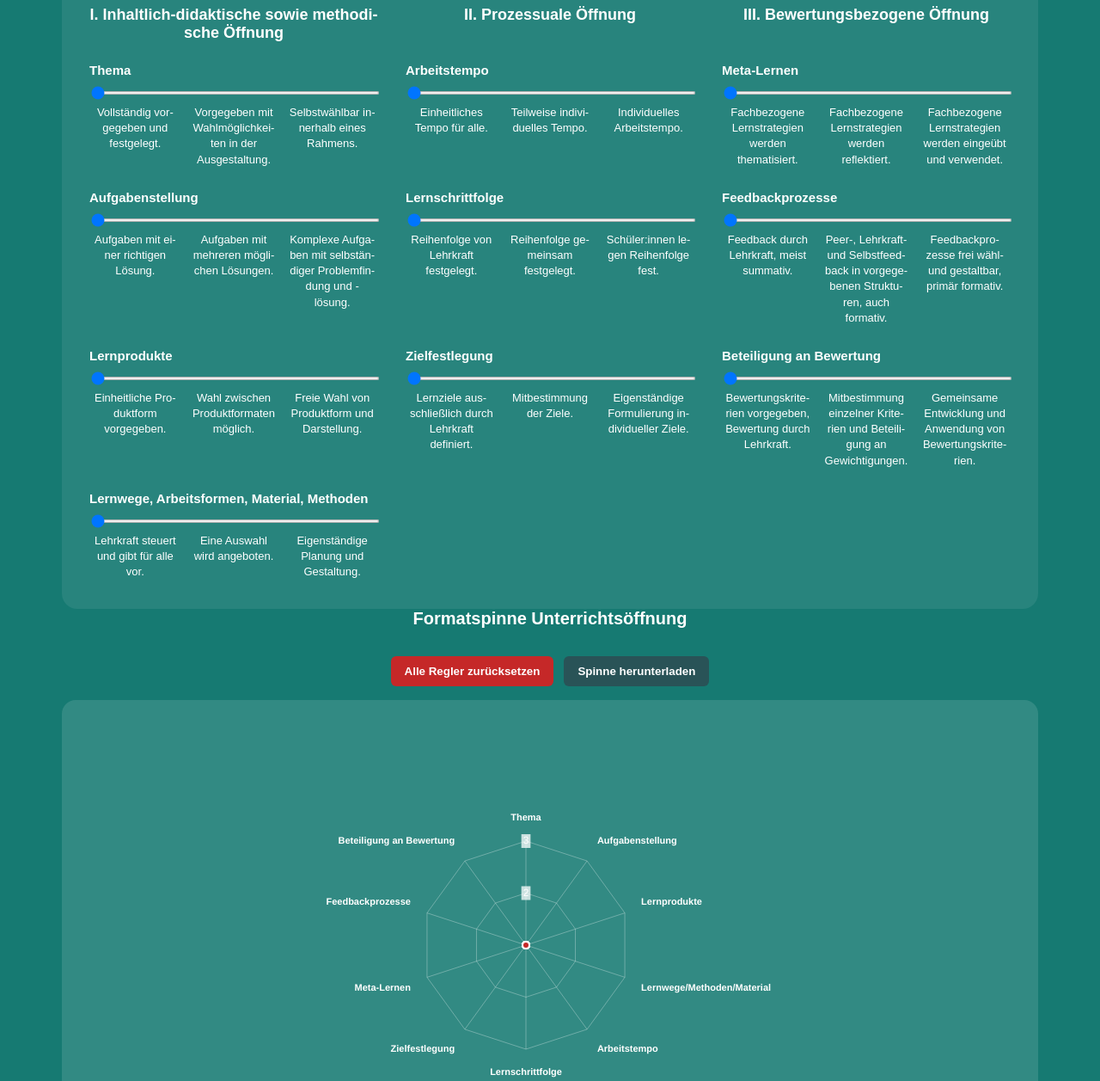
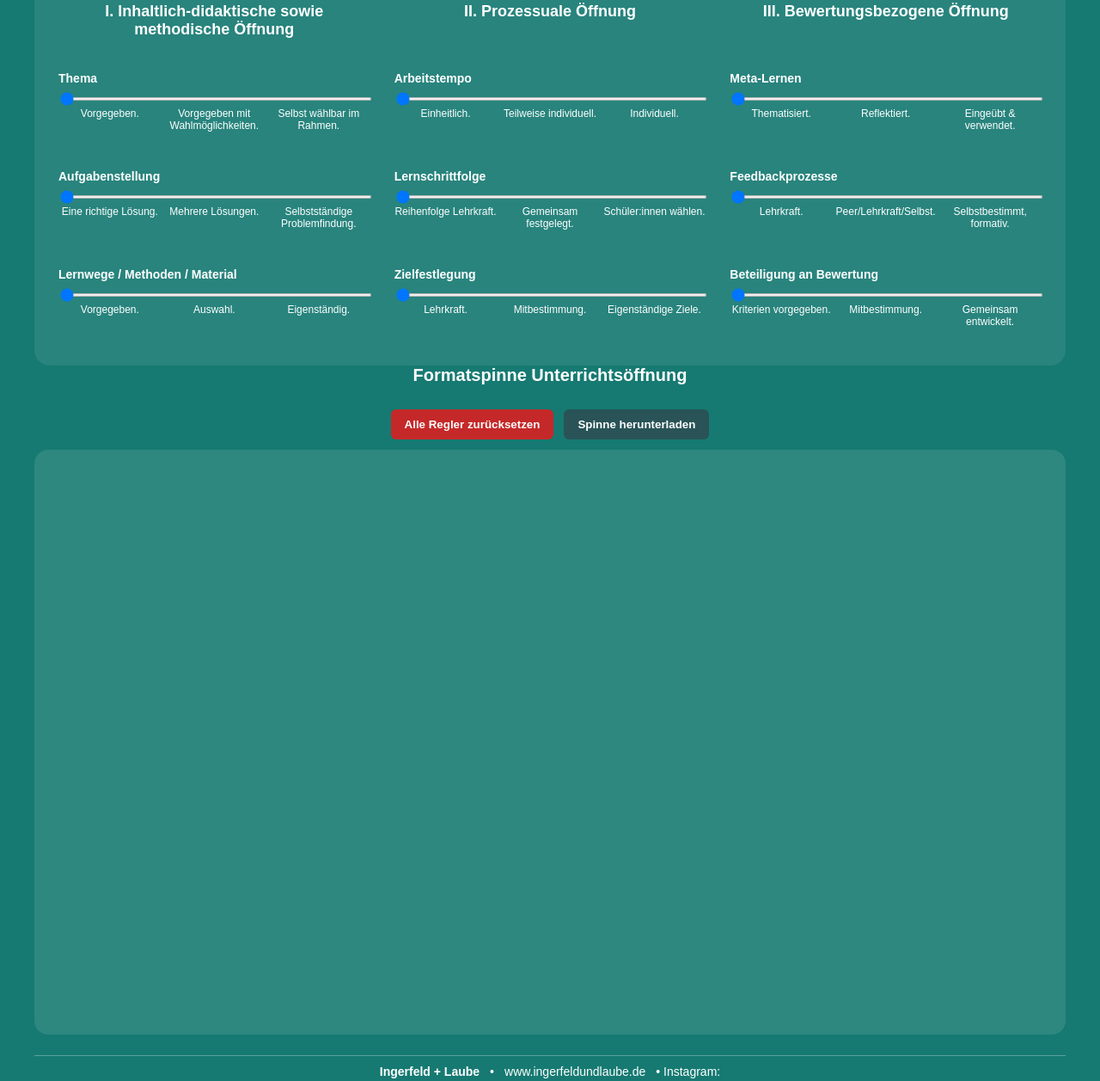
Before and after one commit to ingerfeldundlaube/Unterrichtsoeffnung, a plain HTML site: page index.html in a window 1280 px wide. Shown: the part 181-1438 px from the top of the page at 86% size. Drawn offline with nearby package versions, Linux system fonts and the light colour scheme.

Commit message:
Update index.html

```diff
--- a/index.html
+++ b/index.html
@@ -1,162 +1,166 @@
 <!DOCTYPE html>
-<html lang="de" style="hyphens:auto;-webkit-hyphens:auto;">
+<html lang="de">
 <head>
 <meta charset="UTF-8" />
 <title>Unterricht öffnen – Schieberegler & Formatspinne</title>
 <style>
-  *{hyphens:auto;-webkit-hyphens:auto;overflow-wrap:break-word;box-sizing:border-box;}
-  body{font-family:Arial, sans-serif;margin:0;background:#167a72;color:#fff;}
-  .container{max-width:1200px;margin:0 auto;padding:32px;}
+  body{
+    font-family: Arial, sans-serif;
+    margin:0; padding:0;
+    background:#167a72; color:#ffffff;
+    overflow-x:hidden;
+  }
+  .container{ max-width:1200px; margin:0 auto; padding:32px; }
   .top-brand{text-align:right;font-weight:700;margin-bottom:10px;font-size:16px;white-space:nowrap;}
   h1{text-align:center;font-size:34px;margin:0 0 8px;font-weight:700;}
   h2{text-align:center;font-size:20px;margin:0 0 26px;font-weight:600;}
 
-  /* Matrix */
-  .matrix{background:rgba(255,255,255,0.08);padding:32px;border-radius:18px;display:grid;gap:24px;}
-  .row{display:grid;grid-template-columns:repeat(3, minmax(0,1fr));column-gap:32px;align-items:start;}
-  .col-header{font-size:18px;font-weight:700;text-align:center;}
+  .grid{
+    display:grid;
+    grid-template-columns:repeat(3,1fr);
+    gap:28px;
+    background:rgba(255,255,255,0.08);
+    padding:28px;
+    border-radius:18px;
+  }
+  .col-header{font-size:18px;font-weight:700;margin-bottom:10px;text-align:center;}
+  .dimension{margin-bottom:16px;}
+  .label{font-weight:700;margin-bottom:4px;font-size:14px;}
 
-  .dimension{min-width:0;}
-  .label{font-weight:700;margin-bottom:6px;font-size:15px;}
   input[type=range]{width:100%;height:4px;background:#d9dede;border-radius:2px;outline:none;}
-  input[type=range]::-webkit-slider-thumb{-webkit-appearance:none;height:18px;width:18px;border-radius:50%;background:#c52828;border:2px solid #fff;cursor:pointer;}
+  input[type=range]::-webkit-slider-thumb{
+    -webkit-appearance:none;height:18px;width:18px;border-radius:50%;background:#c52828;border:2px solid #fff;cursor:pointer;
+  }
 
-  .desc{display:grid;grid-template-columns:repeat(3,1fr);gap:8px;margin-top:6px;line-height:1.4;font-size:13px;}
-  .desc div{text-align:center;padding:2px;}
+  .desc{display:flex;justify-content:space-between;font-size:12px;margin-top:4px;}
+  .desc div{text-align:center;width:33%;}
 
-  .controls{display:flex;gap:12px;justify-content:center;margin:32px 0 16px;}
+  .controls{display:flex;gap:12px;justify-content:center;margin:28px 0 12px;}
   .btn{padding:10px 16px;border:none;border-radius:6px;font-weight:600;color:#fff;cursor:pointer;}
   .btn-reset{background:#c52828;}
   .btn-save{background:#295357;}
 
-  #radarCanvasWrap{background:rgba(255,255,255,0.12);padding:26px;border-radius:16px;display:flex;justify-content:center;margin-bottom:16px;}
-  canvas{width:520px;height:520px;max-width:520px;max-height:520px;}
+  #radarCanvasWrap{
+    background:rgba(255,255,255,0.1);
+    padding:40px;border-radius:16px;
+    display:flex;justify-content:center;margin-bottom:12px;
+  }
+  canvas{max-width:600px;max-height:600px;width:600px;height:600px;}
 
-  footer{text-align:center;font-size:14px;border-top:1px solid rgba(255,255,255,0.3);padding-top:12px;margin-top:26px;}
+  footer{text-align:center;font-size:14px;border-top:1px solid rgba(255,255,255,0.3);padding-top:10px;margin-top:24px;}
   footer a{color:#fff;text-decoration:none;}
+  footer .row{display:flex;gap:12px;justify-content:center;flex-wrap:wrap;}
 </style>
+<script src="https://cdn.jsdelivr.net/npm/chart.js"></script>
 </head>
 <body>
 <div class="container">
-
 <div class="top-brand">Ingerfeld + Laube</div>
-
 <h1>Wie lässt sich Unterricht öffnen?</h1>
 <h2>Mit dem Schieberegler Dimensionen der Unterrichtsöffnung reflektieren</h2>
 
-  <div class="matrix">
-    <!-- Kopfzeile -->
-    <div class="row">
+<div class="grid">
   <div class="col-header">I. Inhaltlich-didaktische sowie methodische Öffnung</div>
   <div class="col-header">II. Prozessuale Öffnung</div>
   <div class="col-header">III. Bewertungsbezogene Öffnung</div>
-    </div>
 
-    <!-- I1 II1 III1 -->
-    <div class="row">
+  <!-- Thema -->
   <div class="dimension">
     <div class="label">Thema</div>
     <input class="slider" type="range" min="1" max="3" value="1">
     <div class="desc">
-          <div>Vollständig vorgegeben und festgelegt.</div>
-          <div>Vorgegeben mit Wahlmöglichkeiten in der Ausgestaltung.</div>
-          <div>Selbstwählbar innerhalb eines Rahmens.</div>
+      <div>Vorgegeben.</div>
+      <div>Vorgegeben mit Wahlmöglichkeiten.</div>
+      <div>Selbst wählbar im Rahmen.</div>
     </div>
   </div>
+
+  <!-- Arbeitstempo -->
   <div class="dimension">
     <div class="label">Arbeitstempo</div>
     <input class="slider" type="range" min="1" max="3" value="1">
     <div class="desc">
-          <div>Einheitliches Tempo für alle.</div>
-          <div>Teilweise individuelles Tempo.</div>
-          <div>Individuelles Arbeitstempo.</div>
+      <div>Einheitlich.</div>
+      <div>Teilweise individuell.</div>
+      <div>Individuell.</div>
     </div>
   </div>
+
+  <!-- Meta-Lernen -->
   <div class="dimension">
     <div class="label">Meta-Lernen</div>
     <input class="slider" type="range" min="1" max="3" value="1">
     <div class="desc">
-          <div>Fachbezogene Lernstrategien werden thematisiert.</div>
-          <div>Fachbezogene Lernstrategien werden reflektiert.</div>
-          <div>Fachbezogene Lernstrategien werden eingeübt und verwendet.</div>
-        </div>
+      <div>Thematisiert.</div>
+      <div>Reflektiert.</div>
+      <div>Eingeübt & verwendet.</div>
     </div>
   </div>
 
-    <!-- I2 II2 III2 -->
-    <div class="row">
+  <!-- Aufgabenstellung -->
   <div class="dimension">
     <div class="label">Aufgabenstellung</div>
     <input class="slider" type="range" min="1" max="3" value="1">
     <div class="desc">
-          <div>Aufgaben mit einer richtigen Lösung.</div>
-          <div>Aufgaben mit mehreren möglichen Lösungen.</div>
-          <div>Komplexe Aufgaben mit selbständiger Problemfindung und -lösung.</div>
+      <div>Eine richtige Lösung.</div>
+      <div>Mehrere Lösungen.</div>
+      <div>Selbstständige Problemfindung.</div>
     </div>
   </div>
+
+  <!-- Lernschrittfolge -->
   <div class="dimension">
     <div class="label">Lernschrittfolge</div>
     <input class="slider" type="range" min="1" max="3" value="1">
     <div class="desc">
-          <div>Reihenfolge von Lehrkraft festgelegt.</div>
-          <div>Reihenfolge gemeinsam festgelegt.</div>
-          <div>Schüler:innen legen Reihenfolge fest.</div>
+      <div>Reihenfolge Lehrkraft.</div>
+      <div>Gemeinsam festgelegt.</div>
+      <div>Schüler:innen wählen.</div>
     </div>
   </div>
+
+  <!-- Feedbackprozesse -->
   <div class="dimension">
     <div class="label">Feedbackprozesse</div>
     <input class="slider" type="range" min="1" max="3" value="1">
     <div class="desc">
-          <div>Feedback durch Lehrkraft, meist summativ.</div>
-          <div>Peer-, Lehrkraft- und Selbstfeedback in vorgegebenen Strukturen, auch formativ.</div>
-          <div>Feedbackprozesse frei wähl- und gestaltbar, primär formativ.</div>
-        </div>
+      <div>Lehrkraft.</div>
+      <div>Peer/Lehrkraft/Selbst.</div>
+      <div>Selbstbestimmt, formativ.</div>
     </div>
   </div>
 
-    <!-- I3 II3 III3 -->
-    <div class="row">
+  <!-- Lernwege / Methoden / Material -->
   <div class="dimension">
-        <div class="label">Lernprodukte</div>
+    <div class="label">Lernwege / Methoden / Material</div>
     <input class="slider" type="range" min="1" max="3" value="1">
     <div class="desc">
-          <div>Einheitliche Produktform vorgegeben.</div>
-          <div>Wahl zwischen Produktformaten möglich.</div>
-          <div>Freie Wahl von Produktform und Darstellung.</div>
+      <div>Vorgegeben.</div>
+      <div>Auswahl.</div>
+      <div>Eigenständig.</div>
     </div>
   </div>
+
+  <!-- Zielfestlegung -->
   <div class="dimension">
     <div class="label">Zielfestlegung</div>
     <input class="slider" type="range" min="1" max="3" value="1">
     <div class="desc">
-          <div>Lernziele ausschließlich durch Lehrkraft definiert.</div>
-          <div>Mitbestimmung der Ziele.</div>
-          <div>Eigenständige Formulierung individueller Ziele.</div>
+      <div>Lehrkraft.</div>
+      <div>Mitbestimmung.</div>
+      <div>Eigenständige Ziele.</div>
     </div>
   </div>
+
+  <!-- Beteiligung an Bewertung -->
   <div class="dimension">
     <div class="label">Beteiligung an Bewertung</div>
     <input class="slider" type="range" min="1" max="3" value="1">
     <div class="desc">
-          <div>Bewertungskriterien vorgegeben, Bewertung durch Lehrkraft.</div>
-          <div>Mitbestimmung einzelner Kriterien und Beteiligung an Gewichtigungen.</div>
-          <div>Gemeinsame Entwicklung und Anwendung von Bewertungskriterien.</div>
+      <div>Kriterien vorgegeben.</div>
+      <div>Mitbestimmung.</div>
+      <div>Gemeinsam entwickelt.</div>
     </div>
-      </div>
-    </div>
-
-    <!-- I4 -->
-    <div class="row">
-      <div class="dimension">
-        <div class="label">Lernwege, Arbeitsformen, Material, Methoden</div>
-        <input class="slider" type="range" min="1" max="3" value="1">
-        <div class="desc">
-          <div>Lehrkraft steuert und gibt für alle vor.</div>
-          <div>Eine Auswahl wird angeboten.</div>
-          <div>Eigenständige Planung und Gestaltung.</div>
-        </div>
-      </div>
-      <div></div><div></div>
   </div>
 </div>
 
@@ -165,86 +169,13 @@
   <button id="btnReset" class="btn btn-reset">Alle Regler zurücksetzen</button>
   <button id="btnSave" class="btn btn-save">Spinne herunterladen</button>
 </div>
+
 <div id="radarCanvasWrap">
-    <canvas id="radarChart" width="520" height="520"></canvas>
+  <canvas id="radarChart"></canvas>
 </div>
 
 <footer>
-    <strong>Ingerfeld + Laube</strong> •
-    <a href="https://www.ingerfeldundlaube.de" target="_blank">www.ingerfeldundlaube.de</a> •
-    Instagram:<a href="https://instagram.com/ingerfeldundlaube" target="_blank">@ingerfeldundlaube</a>
-  </footer>
-
-</div>
-
-<script src="https://cdn.jsdelivr.net/npm/chart.js"></script>
-<script>
-const sliders = Array.from(document.querySelectorAll('.slider'));
-
-const labels = [
-  "Thema","Aufgabenstellung","Lernprodukte","Lernwege/Methoden/Material",
-  "Arbeitstempo","Lernschrittfolge","Zielfestlegung",
-  "Meta-Lernen","Feedbackprozesse","Beteiligung an Bewertung"
-];
-
-const map = [0,4,7,1,5,8,2,6,9,3];
-
-const ctx = document.getElementById('radarChart');
-const chart = new Chart(ctx,{
-  type:'radar',
-  data:{labels, datasets:[{
-    data: map.map(i => 1),
-    borderColor:'#fff',
-    backgroundColor:'rgba(255,255,255,0.25)',
-    fill:true,
-    pointBackgroundColor:'#c52828',
-    pointBorderColor:'#fff',
-    pointRadius:4,
-    borderWidth:2
-  }]},
-  options:{
-    layout:{padding:{top:10,right:10,bottom:10,left:10}},
-    plugins:{legend:{display:false}},
-    scales:{r:{
-      min:1,max:3,ticks:{stepSize:1,color:'#fff'},
-      grid:{color:'rgba(255,255,255,0.3)'},
-      angleLines:{color:'rgba(255,255,255,0.3)'},
-      pointLabels:{color:'#fff',font:{size:11,weight:'600'},padding:12}
-    }}
-  }
-});
-
-sliders.forEach((s,idx)=>{
-  s.addEventListener('input', ()=>{
-    const chartIdx = map[idx];
-    chart.data.datasets[0].data[chartIdx] = Number(s.value);
-    chart.update();
-  });
-});
-
-document.getElementById('btnReset').addEventListener('click',()=>{
-  sliders.forEach(s=>s.value=1);
-  chart.data.datasets[0].data = map.map(i => 1);
-  chart.update();
-});
-
-document.getElementById('btnSave').addEventListener('click',()=>{
-  const exportCanvas = document.createElement('canvas');
-  exportCanvas.width = 900;
-  exportCanvas.height = 900;
-  const x = exportCanvas.getContext('2d');
-
-  x.fillStyle = "#167a72";
-  x.fillRect(0,0,900,900);
-
-  x.drawImage(document.getElementById('radarChart'),190,190,520,520);
-
-  const url = exportCanvas.toDataURL('image/png');
-  const a = document.createElement('a');
-  a.href = url;
-  a.download = 'formatspinne-unterrichtsoeffnung.png';
-  a.click();
-});
-</script>
-</body>
-</html>
+  <div class="row">
+    <strong>Ingerfeld + Laube</strong>
+    • <a href="https://www.ingerfeldundlaube.de" target="_blank">www.ingerfeldundlaube.de</a>
+    • Instagram:<a href
```
Lines whose indentation alone changed are shown as unchanged.
